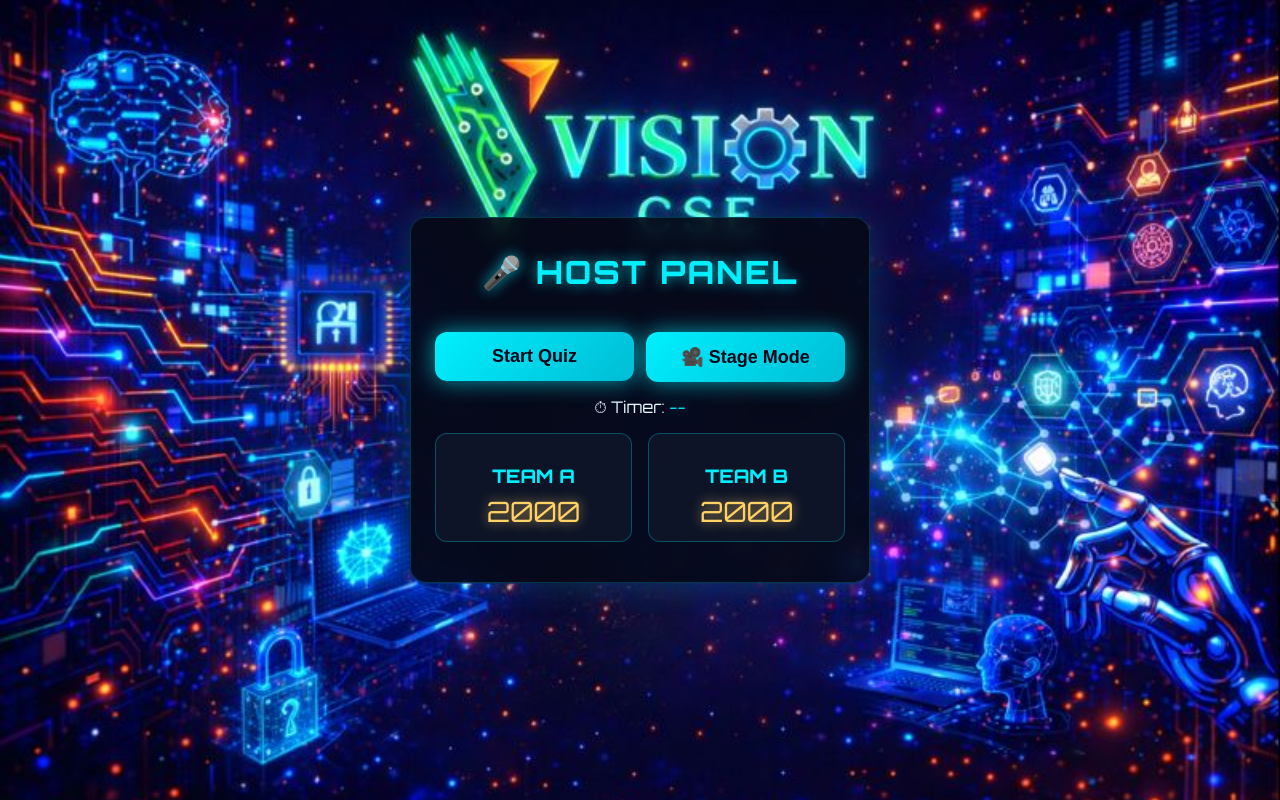
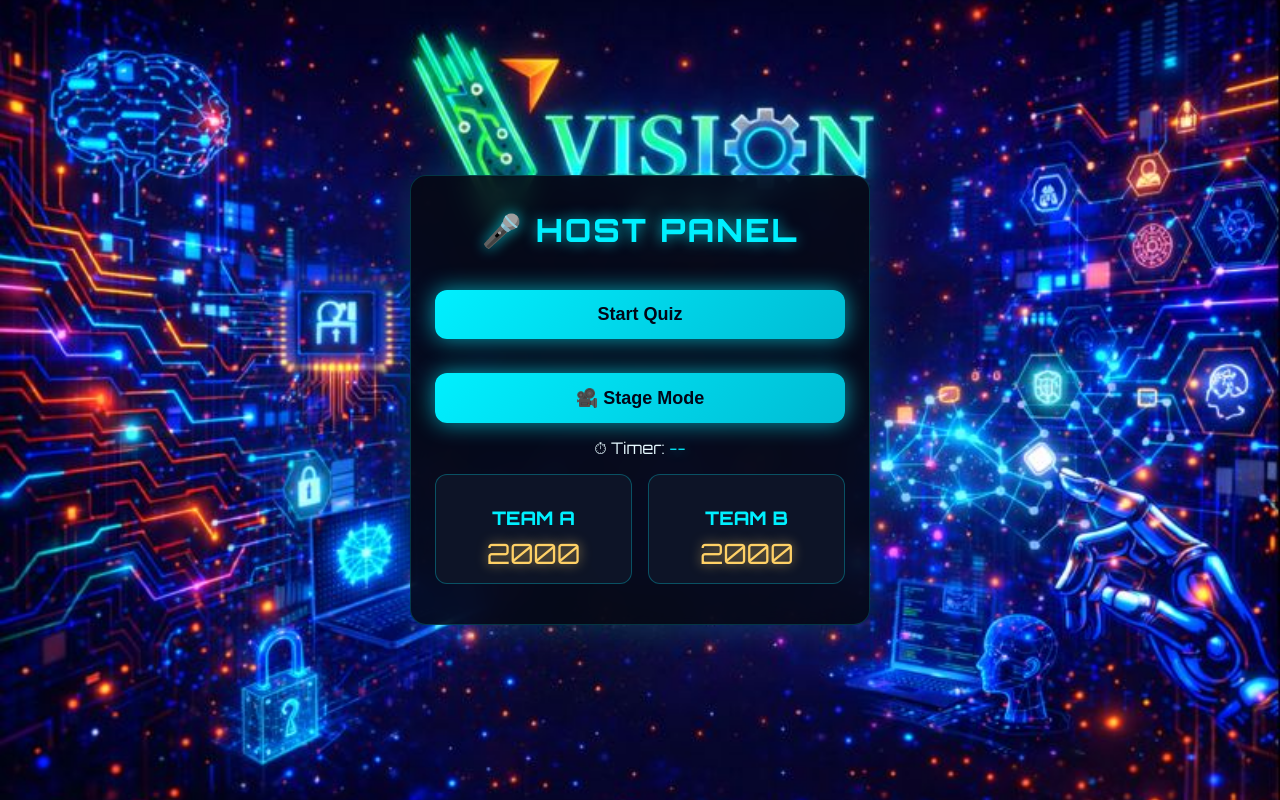
Before and after one commit to Tanishq763/vsion-cse-quiz, a website: page host.html in a window 1280 px wide. Drawn offline with Linux system fonts and the light colour scheme; no server answers.

Commit message:
Update host.html

```diff
--- a/host.html
+++ b/host.html
@@ -4,6 +4,7 @@
   <meta charset="UTF-8">
   <title>Host | Vision CSE Quiz</title>
 
+  <!-- Firebase -->
   <script src="https://www.gstatic.com/firebasejs/9.23.0/firebase-app-compat.js"></script>
   <script src="https://www.gstatic.com/firebasejs/9.23.0/firebase-database-compat.js"></script>
 
@@ -16,7 +17,7 @@
 
   <h1>🎤 HOST PANEL</h1>
 
-  <div class="footer" style="justify-content:center; gap:12px;">
+  <div class="footer" style="justify-content:center; gap:12px; flex-wrap:wrap;">
     <button id="startBtn" class="start-btn" onclick="startQuiz()">Start Quiz</button>
     <button id="nextBtn" class="start-btn hidden disabled-btn" disabled onclick="nextQuestion()">Next Question</button>
     <button id="restartBtn" class="start-btn hidden" onclick="restartQuiz()">Restart Quiz</button>
```
